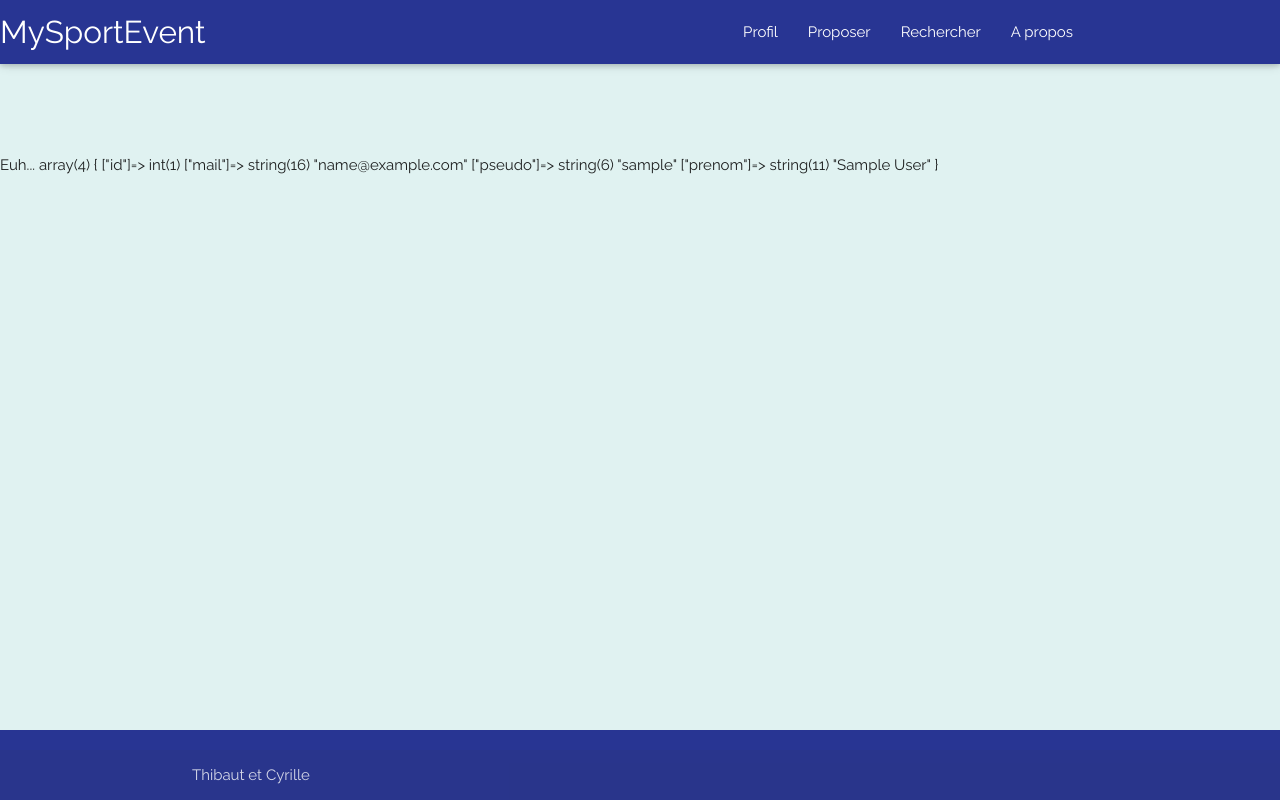
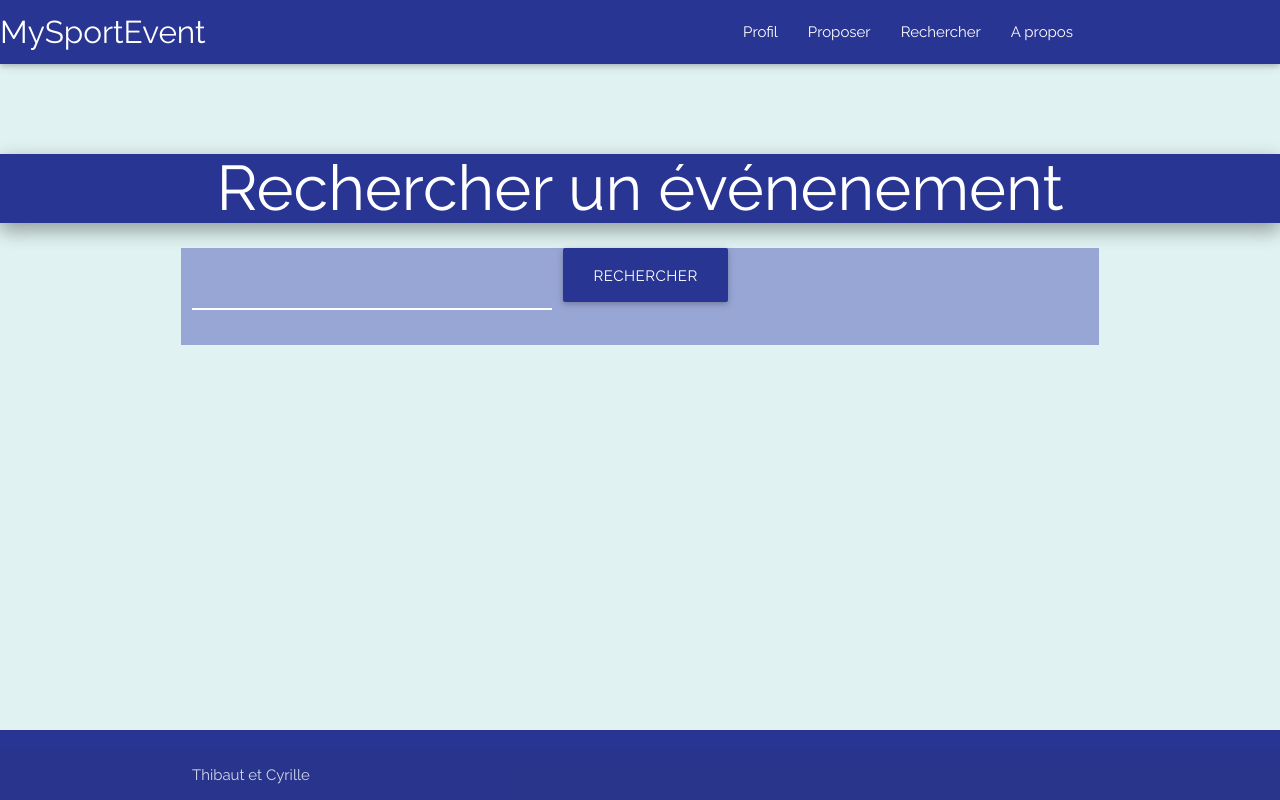
Before and after one commit to thibaut2g/MySportEvent, a PHP site: page /rechercher.php in a window 1280 px wide. Run offline with PHP 8.4, Linux system fonts and the light colour scheme; the visitor is signed in with stand-in values (Sample User, id 1); some libraries are stand-ins or nearby versions.

Commit message:
fonction et page de recherche

```diff
--- a/pages/erreur.php
+++ b/pages/erreur.php
@@ -1,3 +1,7 @@
-<div class="top"></div>
-Euh...
-<?php var_dump($_SESSION); ?>
+<style>
+	main{
+		  background: url("img/erreur404.png") #9fa8da no-repeat top center;
+		  background-size: 100%;
+	}
+</style>
+<div>Oups il semblerait qu'il y ait une erreur !</div>
--- a/pages/header.php
+++ b/pages/header.php
@@ -31,7 +31,7 @@
                       {
                          echo '<li> <a href="proposer.php">Proposer</a> </li>';
                       } ?>
-              <li><a href="#">Rechercher</a></li>
+              <li><a href="rechercher.php">Rechercher</a></li>
 
 
 
@@ -40,7 +40,7 @@
       </ul>
 
       <ul class="side-nav">
-              <li><a href="#/photo.php">Rechercher</a></li>
+              <li><a href="rechercher.php">Rechercher</a></li>
               <li> <a href="#/photo.php">Proposer</a> </li>
               <li><a href="#">Profil</a> </li>
               <li><a href="#/about.php">A propos</a></li>
--- /dev/null
+++ b/pages/rechercher.php
@@ -0,0 +1,24 @@
+<div class="top"></div>
+<h1 class="white-text center z-depth-2 indigo darken-3">Rechercher un événenement </h1>
+<div class="container">
+
+  <div class="row">
+    <form class="col s12" method=post>
+      <div class="row">
+        <div class="input-field col s5">
+          <input type="text" name="recherche" id="textarea1" class="materialize-textarea">
+          <label for="textarea1"></label>
+        </div>
+
+      <div class="s4">
+      	<input type="hidden" name="action" value="true">
+      	<input  class="large btn-large indigo darken-3"  type="submit" value="Rechercher">
+      </div> </div>
+    </form>
+  </div>
+  <div class="row">
+  	<?php if (isset($_POST['action'])) {
+  		require 'fonction/recherche.php';
+  	} ?>
+  </div>
+  </div>
```
Also changed, not shown: fonction/recherche.php (added, +21 -0 lines), img/erreur404.png (added).
